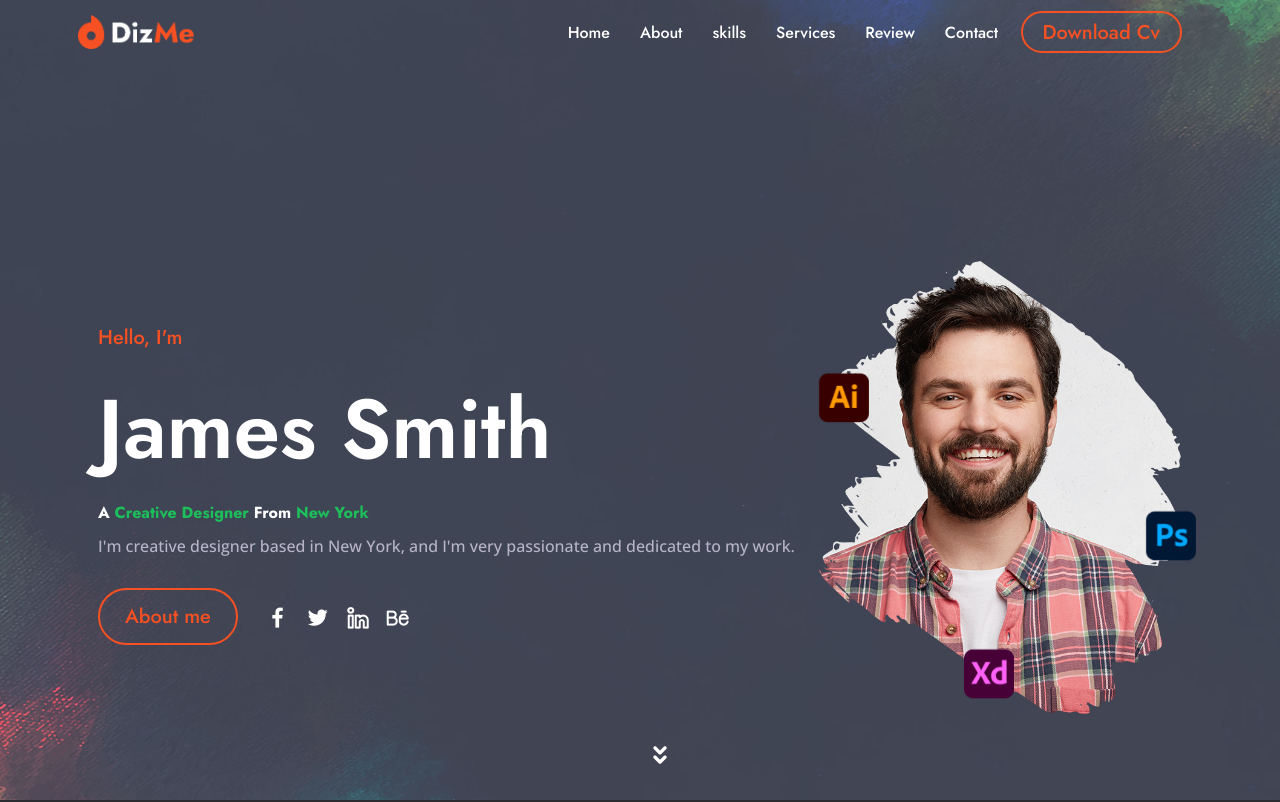
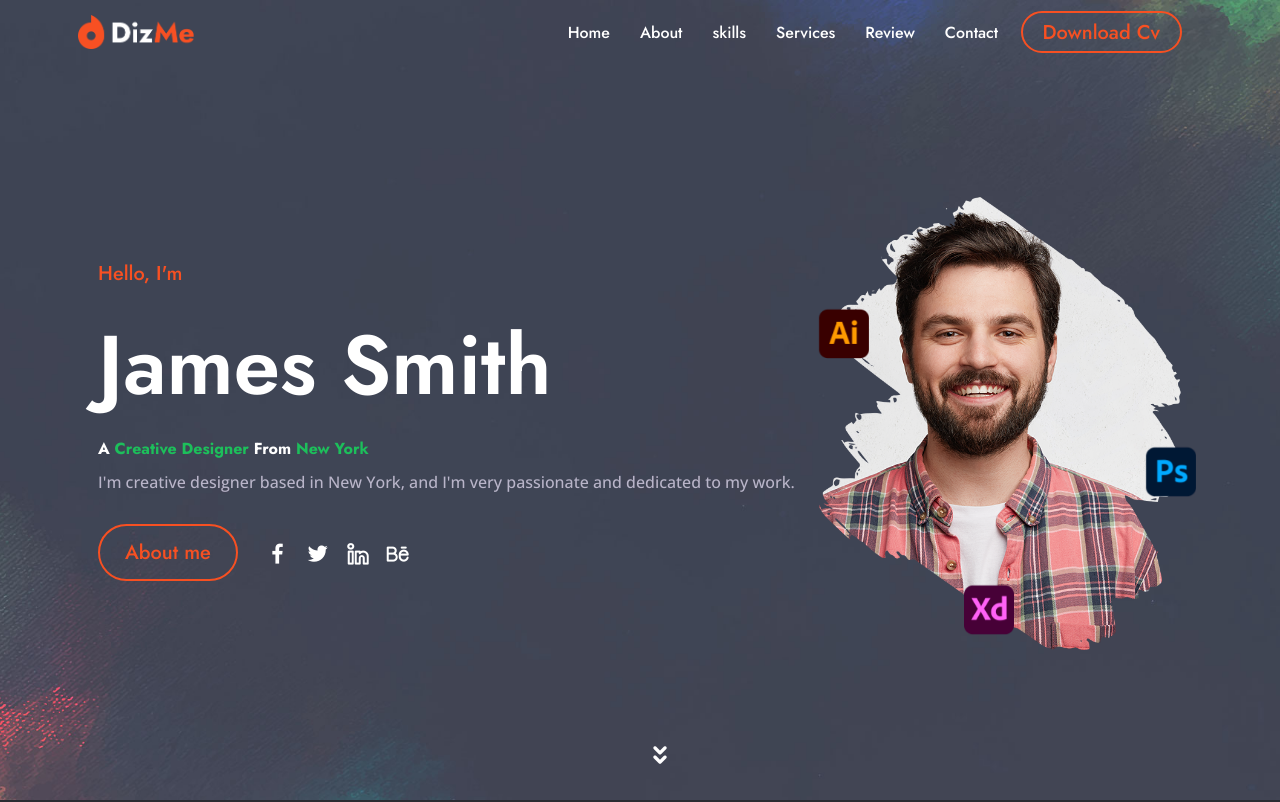
Before and after one commit to TahaHamdy02/personal-portfolio-width-scrollanimation, a plain HTML site: page index.html in a window 1280 px wide. Shown: the top 802 px of the page. Drawn offline with nearby package versions, Linux system fonts and the light colour scheme.

Commit message:
Update style.css

```diff
--- a/assets/css/style.css
+++ b/assets/css/style.css
@@ -363,7 +363,7 @@ img {
     display: flex;
     flex-direction: column-reverse;
     /* height: 100%; */
-    margin-top: var(--header-height);
+/*     margin-top: var(--header-height); */
     row-gap: 3rem;
     text-align: center;
 }
```
